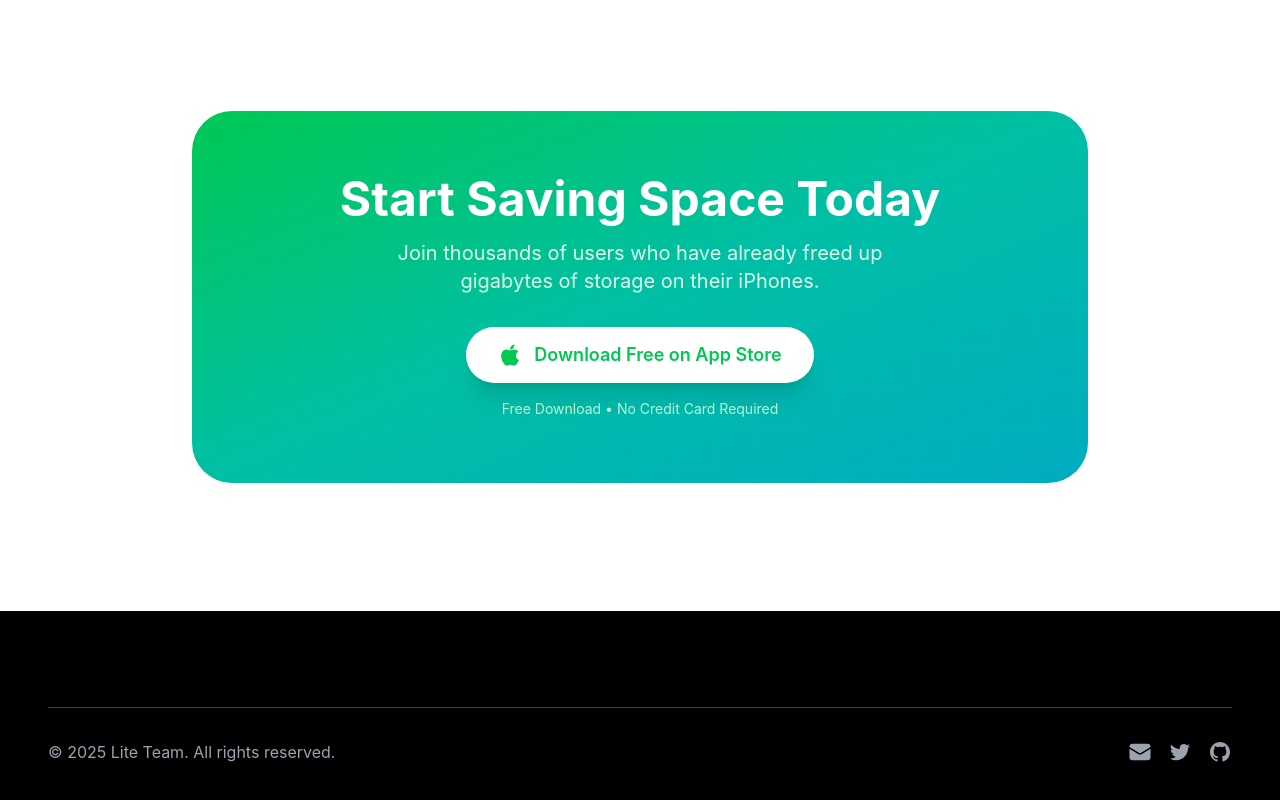
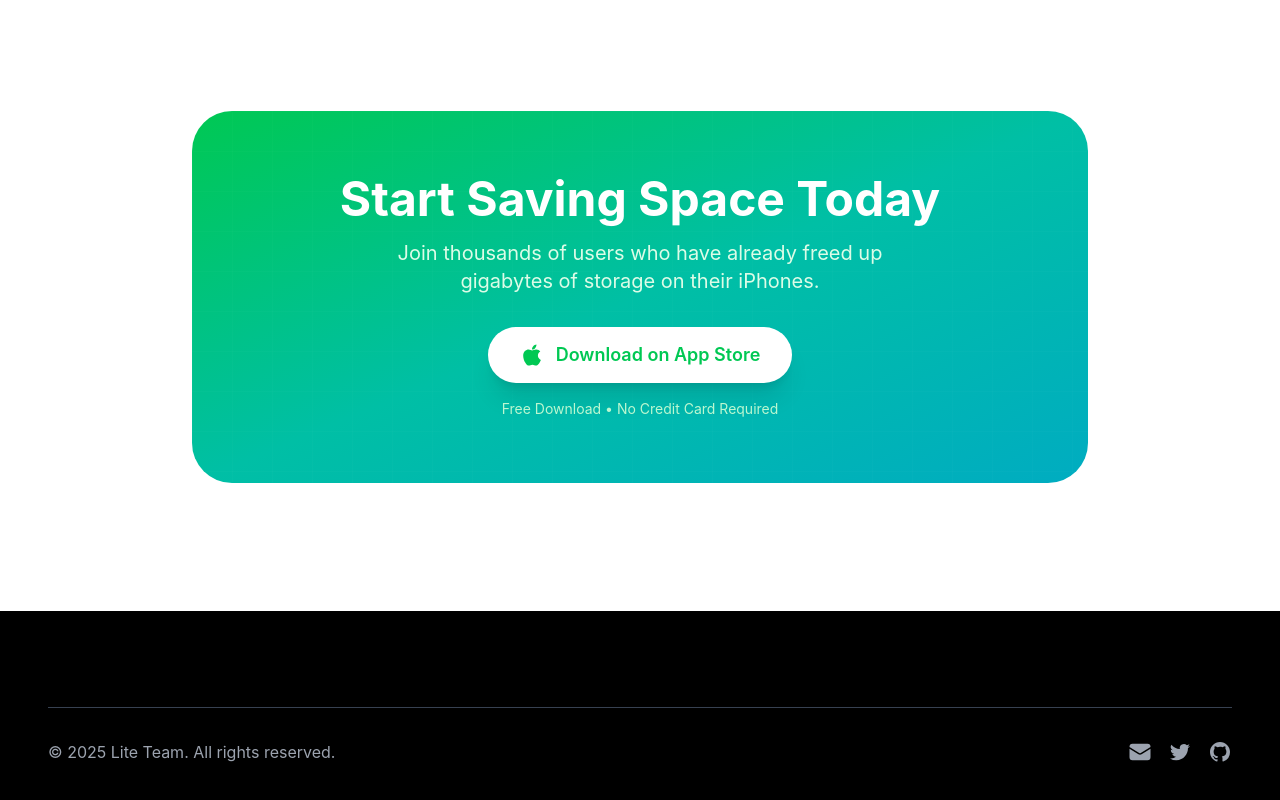
Before and after one commit to lite-team/landing-page, a Next.js app: page /galzip in a window 1280 px wide. Shown: the part 4240-5040 px from the top of the page. Built offline with nearby package versions, Linux system fonts and the light colour scheme.

Commit message:
fix: Update download button text for clarity on GalZip page

```diff
--- a/src/app/galzip/page.tsx
+++ b/src/app/galzip/page.tsx
@@ -489,7 +489,7 @@ export default function GalZipPage() {
                     <svg className="w-6 h-6" viewBox="0 0 384 512" fill="currentColor">
                       <path d="M318.7 268.7c-.2-36.7 16.4-64.4 50-84.8-18.8-26.9-47.2-41.7-84.7-44.6-35.5-2.8-74.3 20.7-88.5 20.7-15 0-49.4-19.7-76.4-19.7C63.3 141.2 4 184.8 4 273.5q0 39.3 14.4 81.2c12.8 36.7 59 126.7 107.2 125.2 25.2-.6 43-17.9 75.8-17.9 31.8 0 48.3 17.9 76.4 17.9 48.6-.7 90.4-82.5 102.6-119.3-65.2-30.7-61.7-90-61.7-91.9zm-56.6-164.2c27.3-32.4 24.8-61.9 24-72.5-24.1 1.4-52 16.4-67.9 34.9-17.5 19.8-27.8 44.3-25.6 71.9 26.1 2 52.3-11.4 69.5-34.3z" />
                     </svg>
-                    Download Free on App Store
+                    Download on App Store
                   </a>
                   <p className="text-green-200 mt-4 text-sm">Free Download • No Credit Card Required</p>
                 </div>
```
